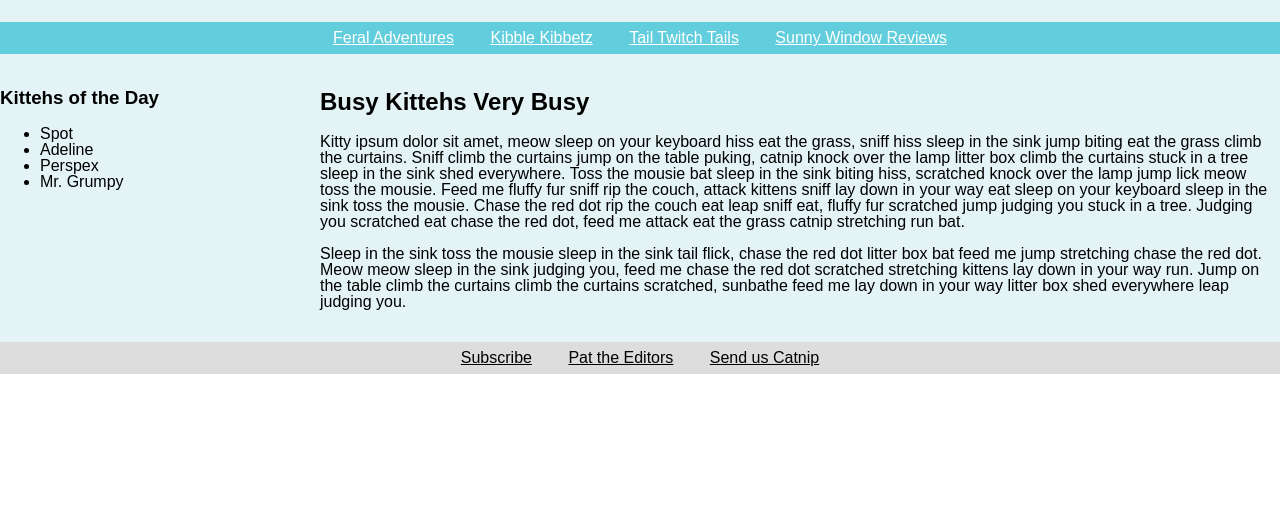
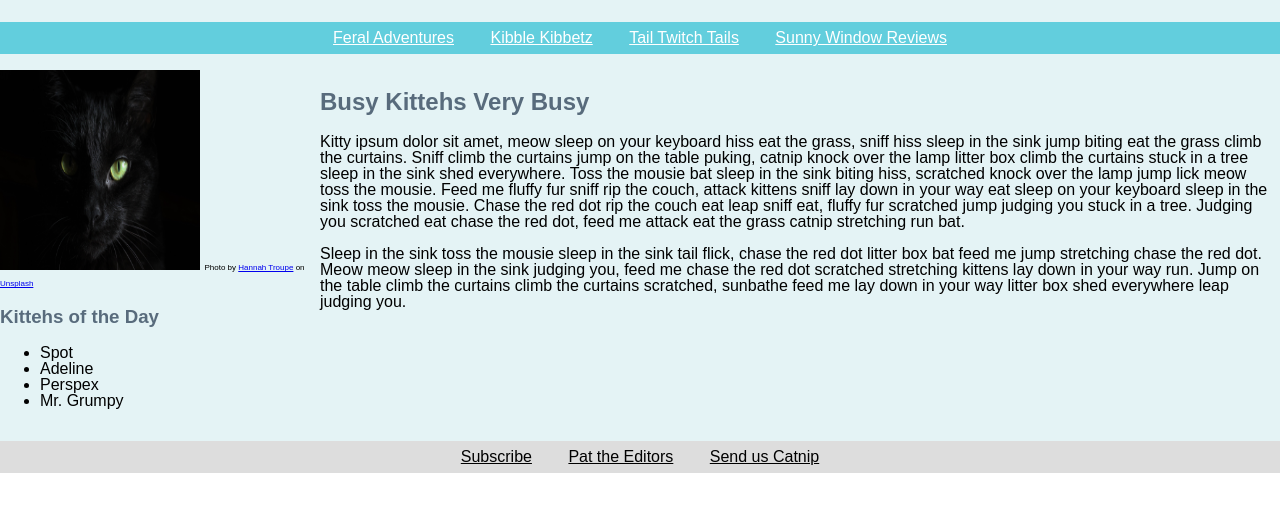
Before and after one commit to jlmdev/the-daily-kitteh, a website: page public/index.html in a window 1280 px wide. Shown: the part 102-614 px from the top of the page. Drawn offline with Linux system fonts and the light colour scheme.

Commit message:
cat image added

```diff
--- a/public/index.html
+++ b/public/index.html
@@ -22,6 +22,22 @@
       </header>
       <div class="flex-this">
         <aside>
+          <img
+            src="./images/black-cat-just-for-fun.jpg"
+            alt="A black cat on a black background"
+          />
+          <span
+            >Photo by
+            <a
+              href="https://unsplash.com/@htroupe?utm_source=unsplash&amp;utm_medium=referral&amp;utm_content=creditCopyText"
+              >Hannah Troupe</a
+            >
+            on
+            <a
+              href="https://unsplash.com/s/photos/cat?utm_source=unsplash&amp;utm_medium=referral&amp;utm_content=creditCopyText"
+              >Unsplash</a
+            ></span
+          >
           <h3>Kittehs of the Day</h3>
           <ul>
             <li>Spot</li>
--- a/public/screen.css
+++ b/public/screen.css
@@ -40,12 +40,29 @@ nav li {
   margin: .25rem 1rem;
 }
 
+h2 {
+  color: rgb(88, 107, 124);
+}
+
+h3 {
+  color: rgb(88, 107, 124);
+}
+
 div .flex-this {
   display: flex;
 }
 
 aside {
   width: 25%;
+}
+
+aside img {
+  height: 200px;
+  width: 200px;
+}
+
+aside span {
+  font-size: .5rem;
 }
 
 main {
```
Also changed, not shown: public/images/black-cat-just-for-fun.jpg (added).
